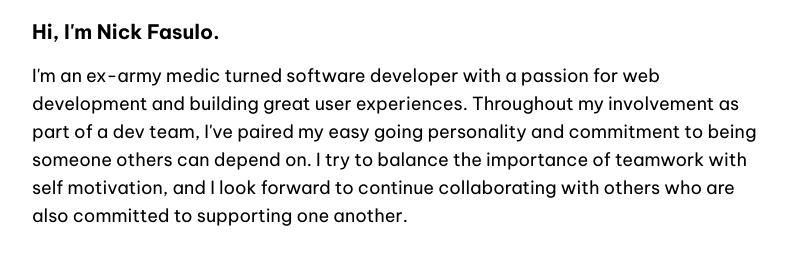
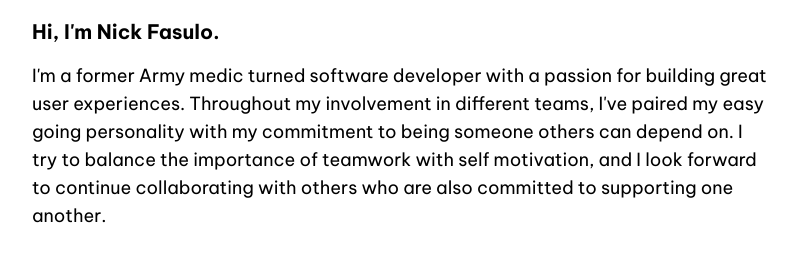
Before and after one commit to NickFasulo/Nick-Fasulo-portfolio, a Next.js app: page / in a window 1280 px wide. Shown: the part 162-442 px from the top of the page, without its empty margins (240-1039 px from the left). Built offline with nearby package versions, Linux system fonts and the light colour scheme.

Commit message:
update desc

```diff
--- a/data/config.js
+++ b/data/config.js
@@ -1,12 +1,12 @@
 export const meta = {
   title: 'Nick Fasulo - Software Developer',
   description:
-    "Hey, I'm Nick - a software developer that enjoys building user experiences."
+    "Hi, I'm Nick - a software developer that enjoys building user experiences."
 };
 
 export const hero = {
   title: "Hi, I'm Nick Fasulo.",
-  desc: "I'm an ex-army medic turned software developer with a passion for web development and building great user experiences. Throughout my involvement as part of a dev team, I've paired my easy going personality and commitment to being someone others can depend on. I try to balance the importance of teamwork with self motivation, and I look forward to continue collaborating with others who are also committed to supporting one another."
+  desc: "I'm a former Army medic turned software developer with a passion for building great user experiences. Throughout my involvement in different teams, I've paired my easy going personality with my commitment to being someone others can depend on. I try to balance the importance of teamwork with self motivation, and I look forward to continue collaborating with others who are also committed to supporting one another."
 };
 
 export const projects = {
```
